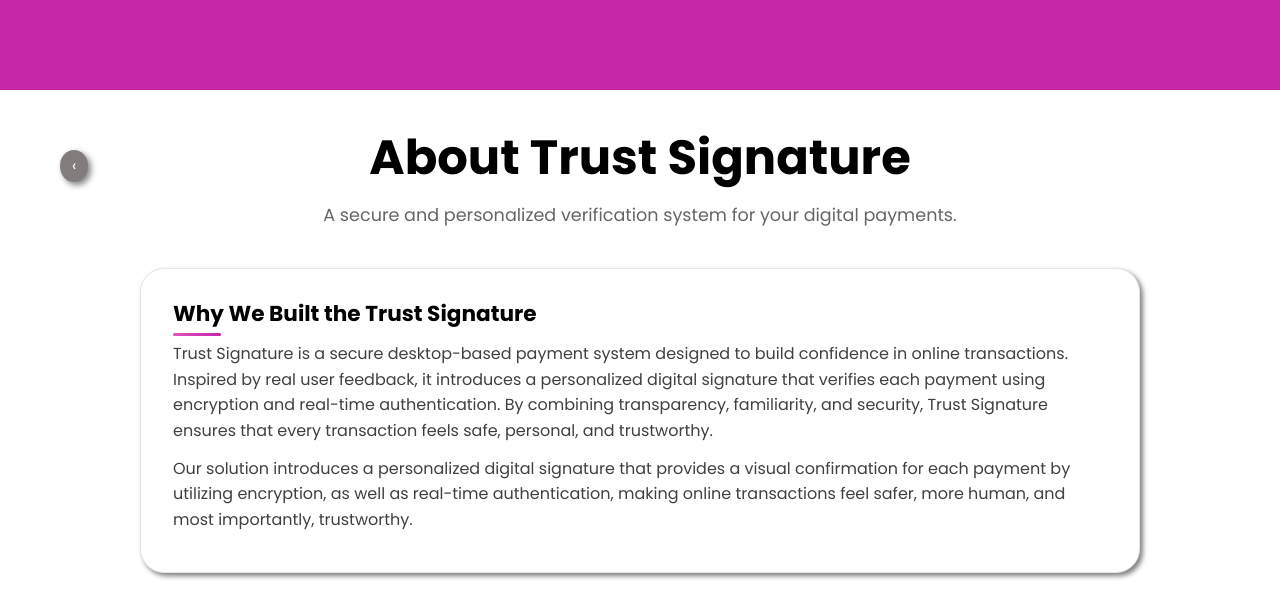
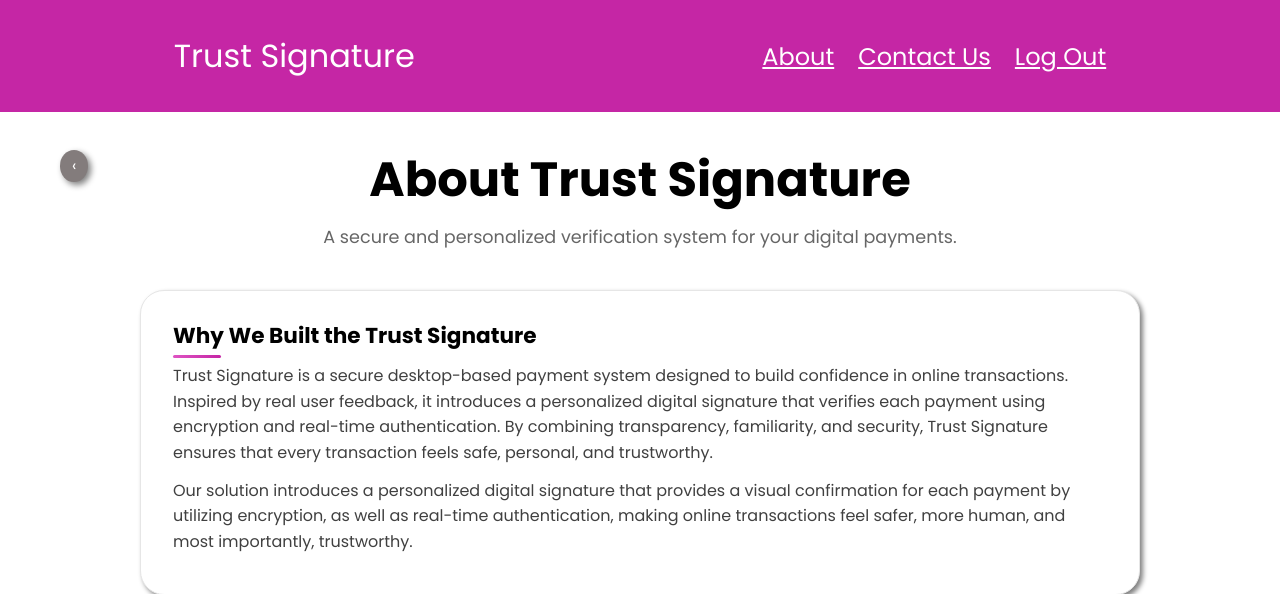
Before and after one commit to dibarra3/trust_signature, a Flask app: page /about in a window 1280 px wide. Shown: the top 594 px of the page. Run offline with Flask 3, Linux system fonts and the light colour scheme.

Commit message:
P1 - 1st Asterisk Complete

```diff
--- a/templates/about.html
+++ b/templates/about.html
@@ -8,8 +8,20 @@
 </head>
 <body>
 
-    <div class="about-topbar"></div>
-    <a href="/home" class="previous round">&#8249;</a>
+    <nav id="nav-bar">
+        <div class="logo">Trust Signature</div>
+        <a href="/home" class="previous round">&#8249;</a>
+        <div>
+            <div>
+                <ul class="links">
+                    <li><a href="/about">About</a></li>
+                    <li><a href="/contact">Contact Us</a></li>
+                    <li><a href="/logout">Log Out</a></li>
+                </ul>
+            </div>
+    </nav>
+
+
     <div class="about-container">
         <h1 class="about-title">About Trust Signature</h1>
         <p class="about-subtitle">
--- a/templates/contact.html
+++ b/templates/contact.html
@@ -13,7 +13,6 @@
     <nav id="nav-bar">
         <div class="logo">Trust Signature</div>
         <a href="/home" class="previous round">&#8249;</a>
-        <div class="logo">Trust Signature</div>
         <div>
         <div>
             <ul class="links">
```
